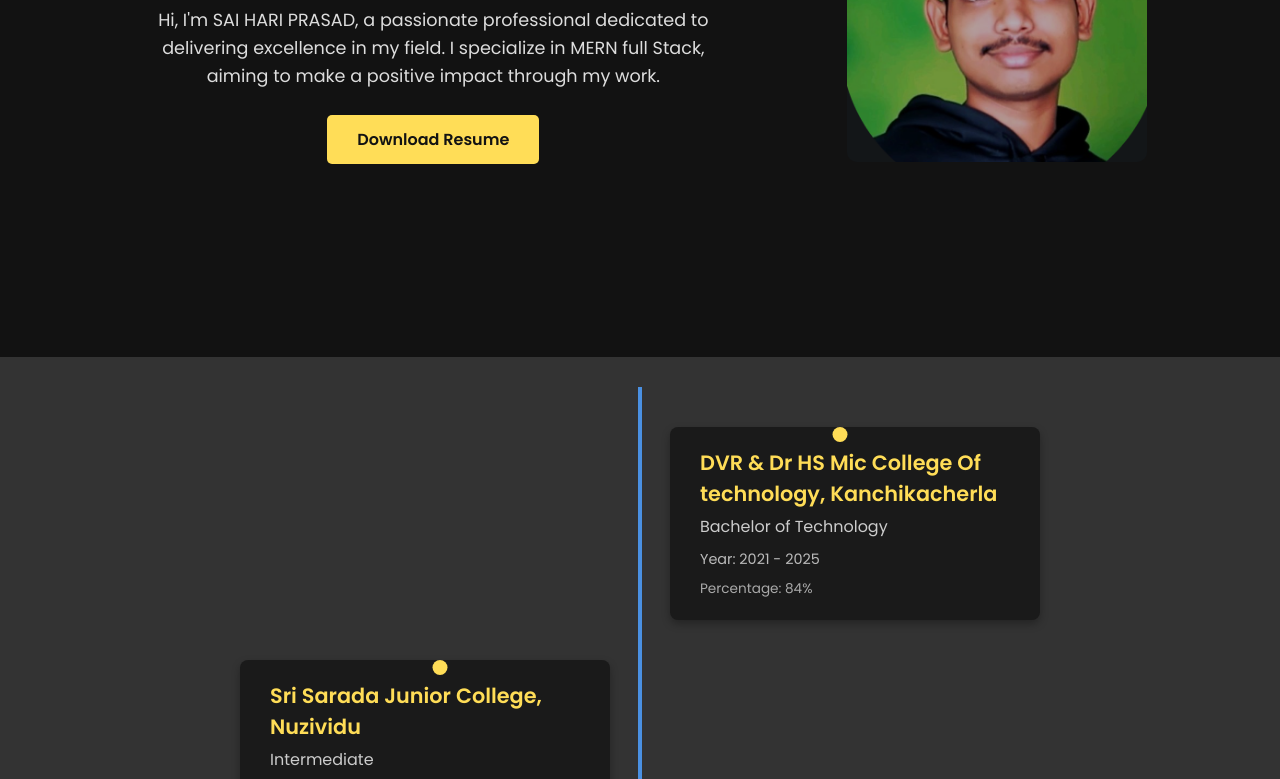
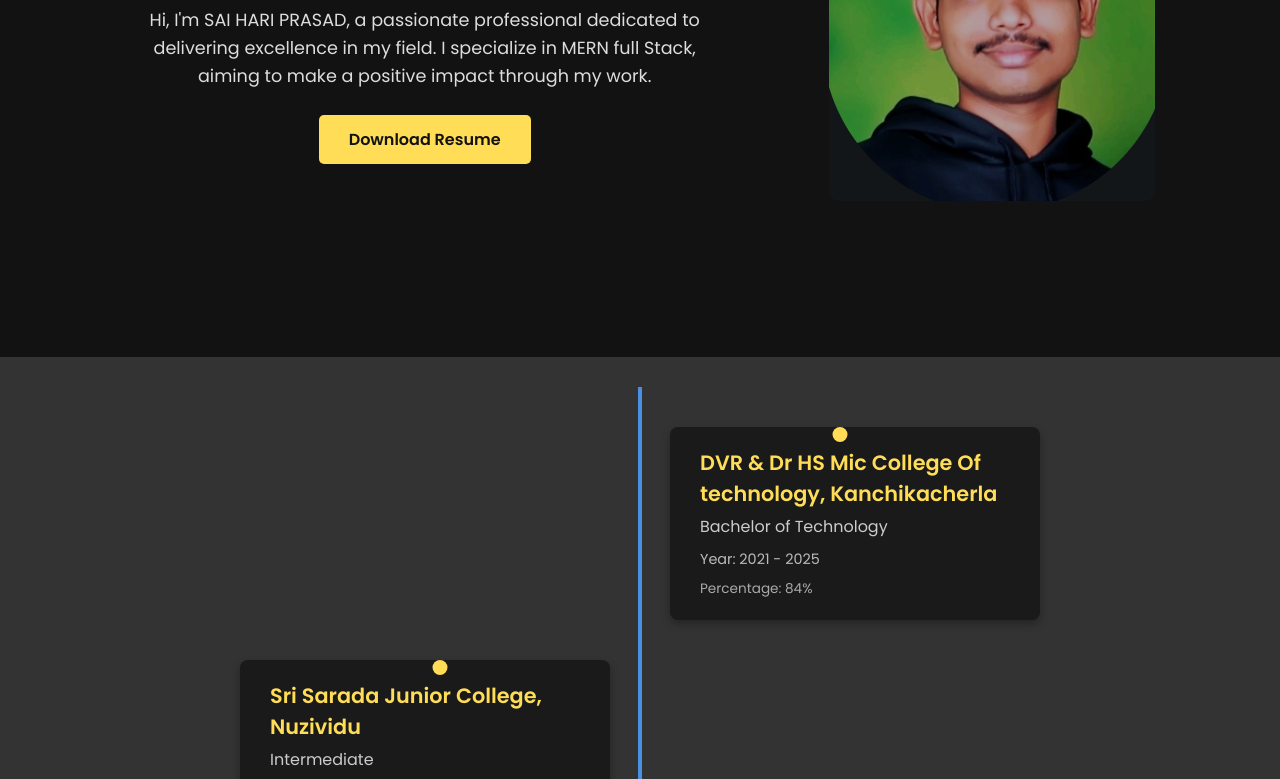
Before and after one commit to saihariprasad1246/portfolio_wesite, a plain HTML site: page index.html in a window 1280 px wide. Shown: the part 283-1062 px from the top of the page. Drawn offline with Linux system fonts and the light colour scheme.

Commit message:
Update index.html image

```diff
--- a/index.html
+++ b/index.html
@@ -509,9 +509,9 @@
             <a href="./saihariprasadresume.pdf" download="resume.pdf" class="download-btn">Download Resume</a>
         </div>
         <div class="image">
-            <div class="image-container">
+
                 <img src="./portfolio_image.png" alt="my image" />
-            </div>
+
         </div>
     </section>
 
```
